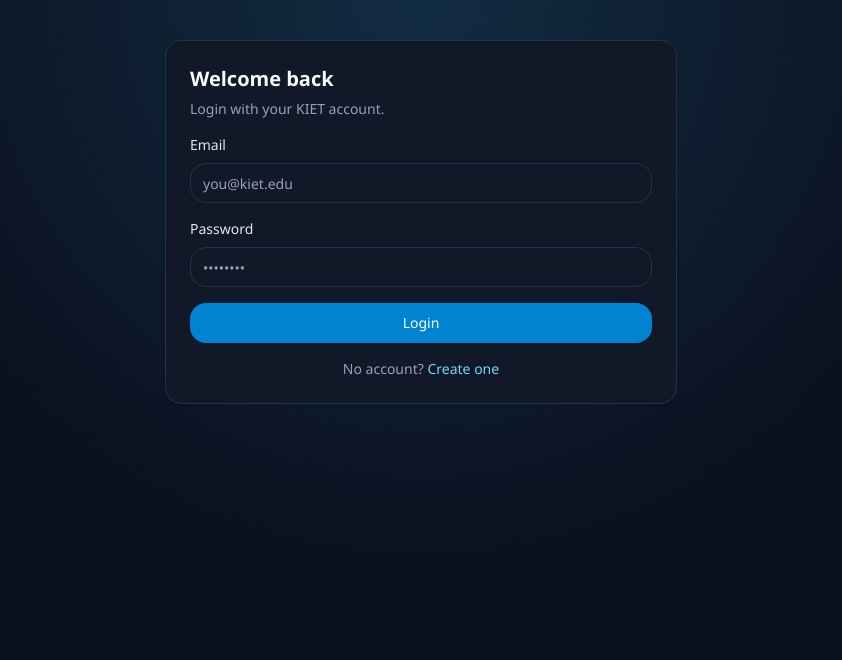
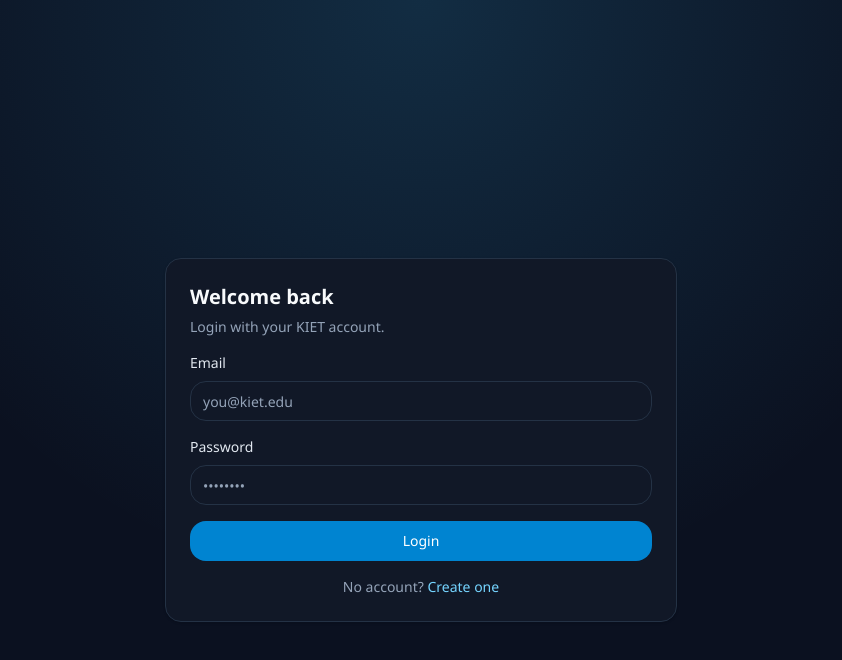
Before and after one commit to Vishal34sd/Rate-My-Proff, a React (Vite) app in the folder client/: page /login in a window 1280 px wide. Shown: the top 660 px of the page, without its empty margins (219-1061 px from the left). Built offline with nearby package versions, Linux system fonts and the light colour scheme.

Commit message:
changed login page

```diff
--- a/client/src/pages/LoginPage.jsx
+++ b/client/src/pages/LoginPage.jsx
@@ -31,7 +31,6 @@
 
     setLoading(true)
     try {
-      // Backend: POST /api/auth/login
       const response = await axios.post('http://localhost:8080/api/auth/login', {
         email: email.trim(),
         password,
@@ -45,7 +44,6 @@
 
       setToken(token)
 
-      // Role-based redirect
       const role = getRole()
       if (role === 'admin') {
         navigate('/admin/dashboard', { replace: true })
@@ -57,7 +55,6 @@
         return
       }
 
-      // Fallback: if a protected page sent them here
       if (from) {
         navigate(from, { replace: true })
       } else {
@@ -71,19 +68,22 @@
   }
 
   return (
+    <div className="min-h-screen flex items-center justify-center px-4">
       <motion.div
         initial={{ opacity: 0, y: 14 }}
         animate={{ opacity: 1, y: 0 }}
         transition={{ duration: 0.45, ease: 'easeOut' }}
-      className="mx-auto w-full max-w-lg"
+        className="w-full max-w-lg"
       >
         <Card>
           <CardHeader>
             <CardTitle>Welcome back</CardTitle>
             <CardDescription>Login with your KIET account.</CardDescription>
           </CardHeader>
+
           <CardContent>
             <form onSubmit={handleSubmit} className="space-y-4">
+
               <div>
                 <Label htmlFor="email" className="mb-2 block">
                   Email
@@ -132,9 +132,11 @@
                   Create one
                 </button>
               </p>
+
             </form>
           </CardContent>
         </Card>
       </motion.div>
+    </div>
   )
 }
```
Lines whose indentation alone changed are shown as unchanged.
